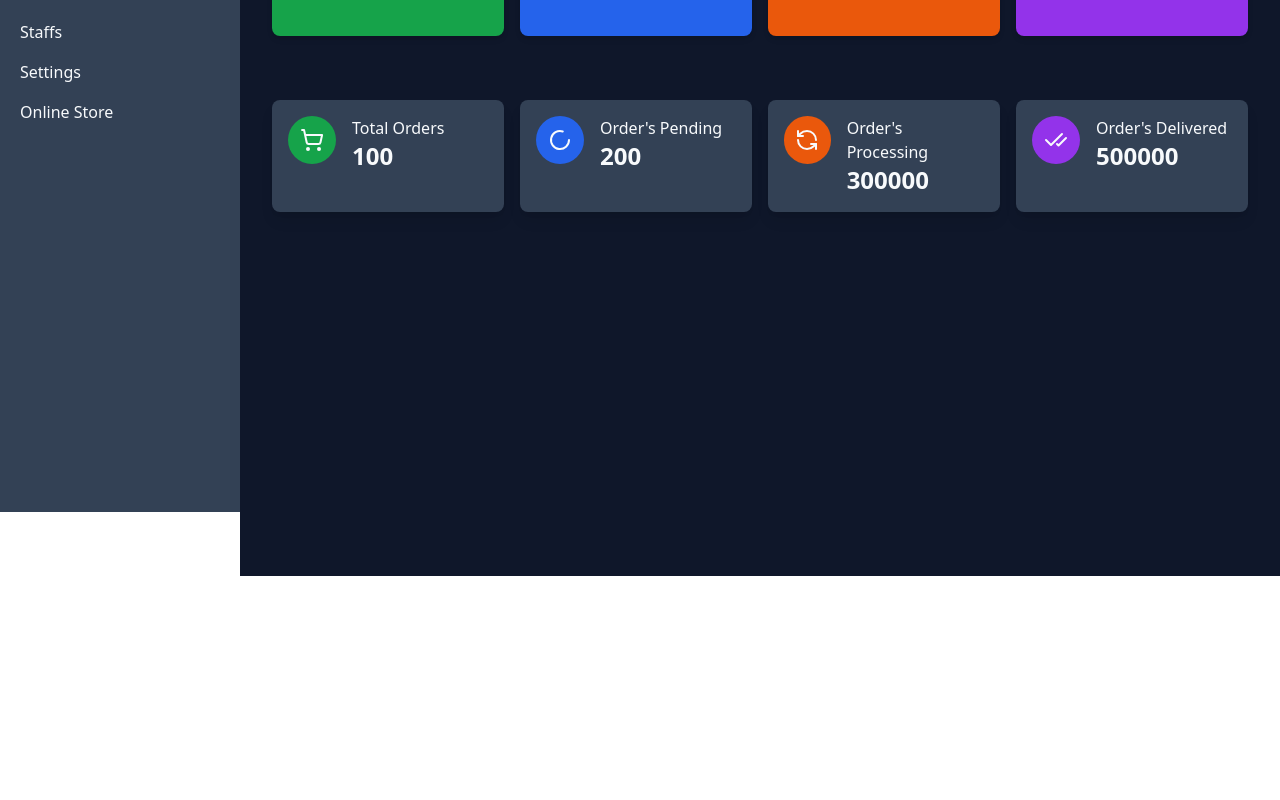
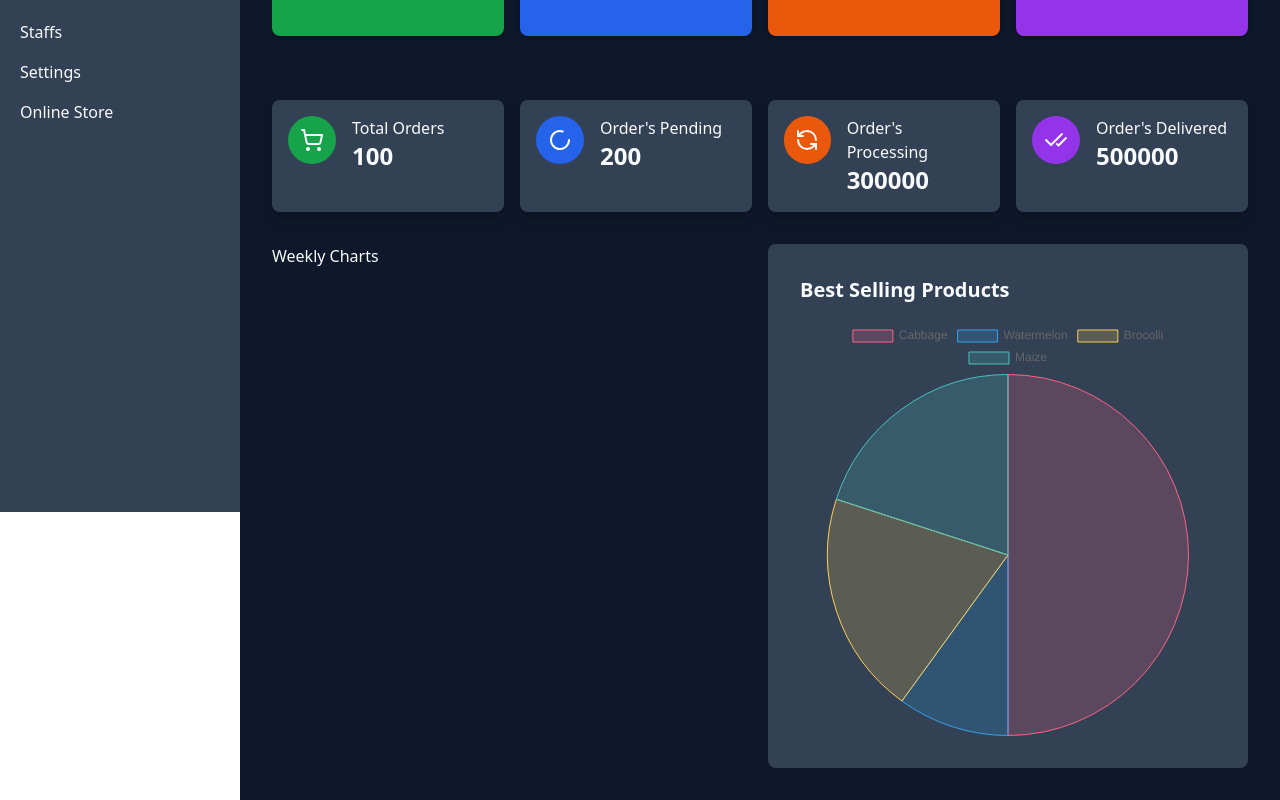
Before and after one commit to AdelekeOfAfrica/ecommerce-typescript, a Next.js app: page /dashboard in a window 1280 px wide. Shown: the part 288-1088 px from the top of the page. Before the commit the page ends 864 px from the top, so only its background shows below. Built offline with nearby package versions, Linux system fonts and the light colour scheme.

Commit message:
adding pie chart

```diff
--- a/app/(back-end)/dashboard/page.jsx
+++ b/app/(back-end)/dashboard/page.jsx
@@ -2,13 +2,14 @@ import Heading from '@/components/backoffice/Heading.jsx';
 import React from 'react';
 import LargeCards from '@/components/backoffice/LargeCards.jsx';
 import SmallCards from '@/components/backoffice/SmallCards.jsx';
-
+import DashboardCharts from '@/components/backoffice/DashboardCharts';
 export default function page() {
   return (
     <div>
       <Heading title="Dashboard Overview"/>
       <LargeCards />
       <SmallCards />
+      <DashboardCharts/>
     </div>
   )
 }
--- /dev/null
+++ b/components/backoffice/BestSellingProductsChart.jsx
@@ -0,0 +1,41 @@
+"use client"
+import React from 'react';
+import { Chart as ChartJS, ArcElement, Tooltip, Legend } from 'chart.js';
+import { Pie } from 'react-chartjs-2';
+
+ChartJS.register(ArcElement, Tooltip, Legend);
+
+export default function BestSellingProductsChart() {
+   const data = {
+    labels: ['Cabbage', 'Watermelon', 'Brocolli', 'Maize'],
+    datasets: [
+      {
+        label: '# of Votes',
+        data: [50, 10, 20, 20],
+        backgroundColor: [
+          'rgba(255, 99, 132, 0.2)',
+          'rgba(54, 162, 235, 0.2)',
+          'rgba(255, 206, 86, 0.2)',
+          'rgba(75, 192, 192, 0.2)',
+
+        ],
+        borderColor: [
+          'rgba(255, 99, 132, 1)',
+          'rgba(54, 162, 235, 1)',
+          'rgba(255, 206, 86, 1)',
+          'rgba(75, 192, 192, 1)',
+
+        ],
+        borderWidth: 1,
+      },
+    ],
+  };
+  return (
+    <div className="bg-slate-700 p-8 rounded-lg">
+       <h2 className="text-xl font-bold mb-4">Best Selling Products</h2>
+       {/* charts */}
+       <Pie data={data}/>
+
+    </div>
+  )
+}
--- /dev/null
+++ b/components/backoffice/DashboardCharts.jsx
@@ -0,0 +1,12 @@
+import React from 'react'
+import WeeklySalesChart from './WeeklySalesChart'
+import BestSellingProductsChart from './BestSellingProductsChart'
+
+export default function DashboardCharts() {
+  return (
+    <div className="grid grid-cols-1 lg:grid-cols-2 gap-4">
+      <WeeklySalesChart/>
+      <BestSellingProductsChart/>
+    </div>
+  )
+}
--- a/components/backoffice/SmallCards.jsx
+++ b/components/backoffice/SmallCards.jsx
@@ -49,7 +49,7 @@ export default function SmallCards() {
        {
         OrderrStatus.map((data,i)=>{
             return(
-                <SmallCard data={data}/>
+                <SmallCard data={data} key={i}/>
             )
         })
        }
--- /dev/null
+++ b/components/backoffice/WeeklySalesChart.jsx
@@ -0,0 +1,11 @@
+import React from 'react'
+
+export default function WeeklySalesChart() {
+  return (
+    <div>
+
+      <h2>Weekly Charts</h2>
+
+    </div>
+  )
+}
--- a/package.json
+++ b/package.json
@@ -9,9 +9,11 @@
     "lint": "next lint"
   },
   "dependencies": {
+    "chart.js": "^4.4.8",
     "lucide-react": "^0.475.0",
     "next": "15.1.7",
     "react": "^19.0.0",
+    "react-chartjs-2": "^5.3.0",
     "react-dom": "^19.0.0",
     "sass": "^1.85.0"
   },
```
Also changed, not shown: 1 other file (tests, documents, lock files or other folders).
